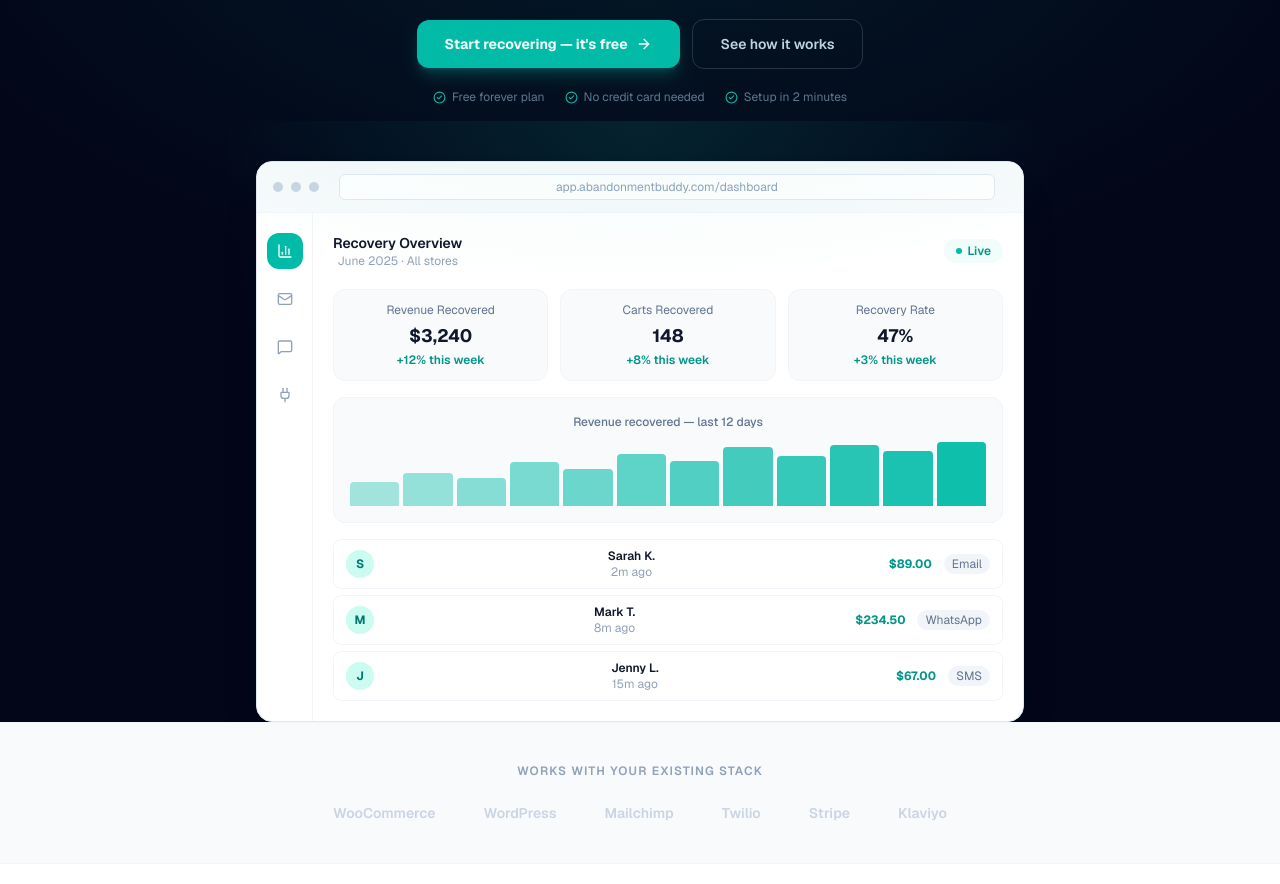
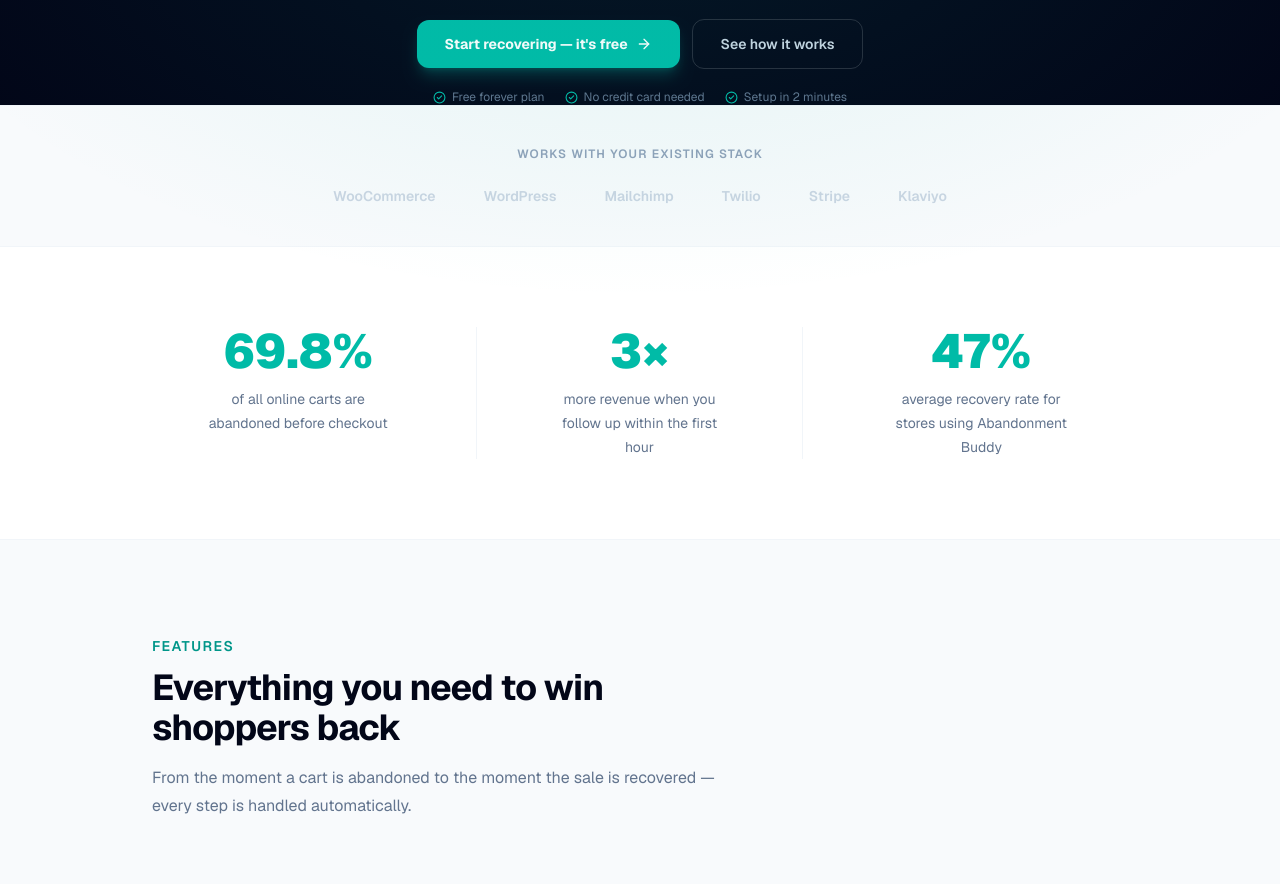
Before and after one commit to q8235828-byte/abandonment-buddy, a Next.js app in the folder apps/web/: page / in a window 1280 px wide. Shown: the part 500-1384 px from the top of the page. Built offline with nearby package versions, Linux system fonts and the light colour scheme.

Commit message:
Remove app mockup from homepage hero

```diff
--- a/apps/web/app/page.tsx
+++ b/apps/web/app/page.tsx
@@ -191,13 +191,6 @@ export default function HomePage() {
             ))}
           </div>
 
-          {/* App mockup — sits flush at the bottom of the dark section */}
-          <div className="relative mx-auto mt-14 max-w-3xl">
-            <div className="pointer-events-none absolute -inset-x-10 -top-10 bottom-0 bg-[radial-gradient(ellipse_at_50%_0%,rgba(20,184,166,0.12),transparent_70%)]" />
-            <div className="relative">
-              <AppMockup />
-            </div>
-          </div>
         </div>
       </section>
 
```
